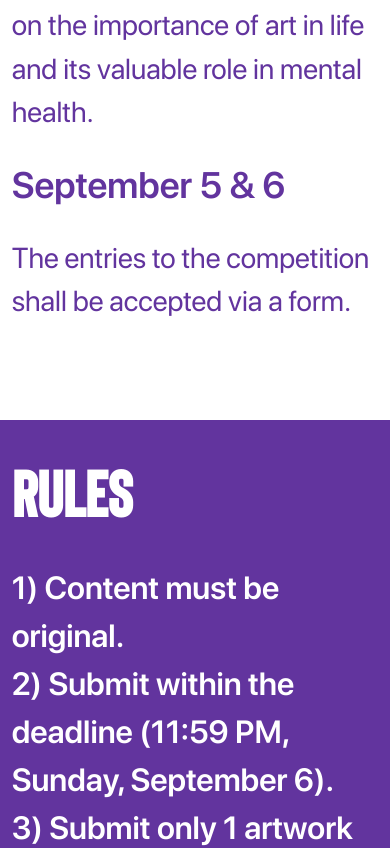
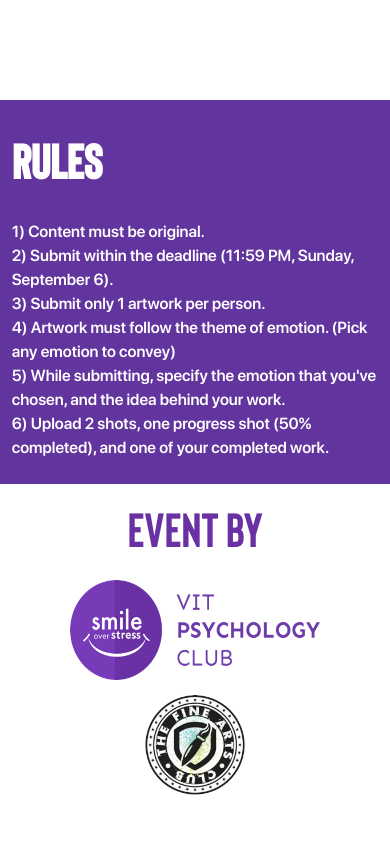
Before and after one commit to avishj/Heart-It-Out, a Vue app: page / in a window 390 px wide. Shown: the part 862-1710 px from the top of the page. After the commit the page ends 1665 px from the top, so only its background shows below. Built offline with nearby package versions, Linux system fonts and the light colour scheme.

Commit message:
add mobile style

```diff
--- a/src/views/Home.vue
+++ b/src/views/Home.vue
@@ -6,7 +6,9 @@
       fluid
       :src="require('../assets/img/HomeCard.png')"
     ></b-img>
-    <div class="text-center text-color-b text-c1 my--2">4 SEPTEMBER - 6 SEPTEMBER</div>
+    <div class="text-center text-color-b text-c1 my--2">
+      4 SEPTEMBER - 6 SEPTEMBER
+    </div>
     <br />
     <b-row no-gutters class="px--3 my--2" cols="1" cols-md="2">
       <b-col class="col-custom mr-auto">
@@ -15,11 +17,17 @@
           block
           size="lg"
           variant="outline-color-c"
-          v-scroll-to="{el: '#rules', easing: 'ease'}"
-        >RULES</b-button>
+          v-scroll-to="{ el: '#rules', easing: 'ease' }"
+          >RULES</b-button
+        >
       </b-col>
       <b-col class="col-custom ml-auto">
-        <b-button block class="text-c2 btn-custom" size="lg" variant="color-c">REGISTER</b-button>
+        <b-button block class="text-c2 btn-custom" size="lg" variant="color-c"
+          ><a
+            href="https://docs.google.com/forms/d/e/1FAIpQLSerEAeKSC-UzAIghP4kOISXrJP2_1hvPuHgw6B1Waw5uubz2g/viewform"
+            >REGISTER</a
+          ></b-button
+        >
       </b-col>
     </b-row>
     <br />
@@ -29,12 +37,15 @@
       <br />
       <div class="text-c4">
         A webinar will be held about the art competition.
-        <br />A speaker session will be held on the importance of art in life and its valuable role in mental health.
+        <br />A speaker session will be held on the importance of art in life
+        and its valuable role in mental health.
       </div>
       <br />
       <div class="text-c3">September 5 & 6</div>
       <br />
-      <div class="text-c4">The entries to the competition shall be accepted via a form.</div>
+      <div class="text-c4">
+        The entries to the competition shall be accepted via a form.
+      </div>
     </div>
     <br />
     <br />
@@ -47,20 +58,29 @@
       <div class="text-c6">
         1) Content must be original.
         <br />2) Submit within the deadline (11:59 PM, Sunday, September 6).
-        <br />3) Submit only 1 artwork per person.
-        <br />4) Artwork must follow the theme of emotion. (Pick any emotion to convey)
-        <br />5) While submitting, specify the emotion that you've chosen, and the idea behind your work.
-        <br />6) Upload 2 shots, one progress shot (50% completed), and one of your completed work.
+        <br />3) Submit only 1 artwork per person. <br />4) Artwork must follow
+        the theme of emotion. (Pick any emotion to convey) <br />5) While
+        submitting, specify the emotion that you've chosen, and the idea behind
+        your work. <br />6) Upload 2 shots, one progress shot (50% completed),
+        and one of your completed work.
       </div>
       <br />
     </div>
     <div class="text-center text-color-b text-c1 my--2">EVENT BY</div>
     <b-row class="row-custom">
       <b-col class="my--2" md="6">
-        <b-img class="d-block mx-auto" fluid :src="require('../assets/img/SOSLogoFooter.png')"></b-img>
+        <b-img
+          class="d-block mx-auto logo1"
+          fluid
+          :src="require('../assets/img/SOSLogoFooter.png')"
+        ></b-img>
       </b-col>
       <b-col class="my--2" md="6">
-        <b-img class="d-block mx-auto" fluid :src="require('../assets/img/TFACLogoFooter.png')"></b-img>
+        <b-img
+          class="d-block mx-auto logo2"
+          fluid
+          :src="require('../assets/img/TFACLogoFooter.png')"
+        ></b-img>
       </b-col>
     </b-row>
   </b-container>
@@ -71,8 +91,8 @@ import Navbar from "../components/Navbar";
 export default {
   name: "Home",
   components: {
-    Navbar
-  }
+    Navbar,
+  },
 };
 </script>
 
@@ -136,7 +156,7 @@ export default {
   font-family: "Bison Bold";
 }
 .text-c6 {
-  font-size: 2rem;
+  font-size: 1.5rem;
   color: white;
   font-family: "SF Pro Display Semibold";
 }
@@ -152,4 +172,57 @@ export default {
   height: 100vh;
   width: 100%;
 }
+
+.logo2 {
+  width: 150px;
+  height: 150px;
+}
+
+.logo1 {
+  width: 350px;
+  height: 150px;
+}
+
+a {
+  text-decoration: none;
+  color: inherit;
+}
+a:hover {
+  text-decoration: none;
+  color: inherit;
+}
+@media (max-width: 576px) {
+  .text-c1 {
+    font-family: "Bison Bold";
+    font-size: 3rem;
+  }
+  .text-c3 {
+    font-size: 1.5rem;
+    font-weight: bold;
+    font-family: "SF Pro Display Semibold";
+  }
+  .text-c4 {
+    font-size: 1rem;
+    font-family: "SF Pro Display Regular";
+  }
+  .text-c5 {
+    font-size: 3rem;
+    color: white;
+    font-weight: bolder;
+    font-family: "Bison Bold";
+  }
+  .text-c6 {
+    font-size: 1rem;
+    color: white;
+    font-family: "SF Pro Display Semibold";
+  }
+  .logo1 {
+    width: 250px;
+    height: 100px;
+  }
+  .logo2 {
+    width: 100px;
+    height: 100px;
+  }
+}
 </style>
```
